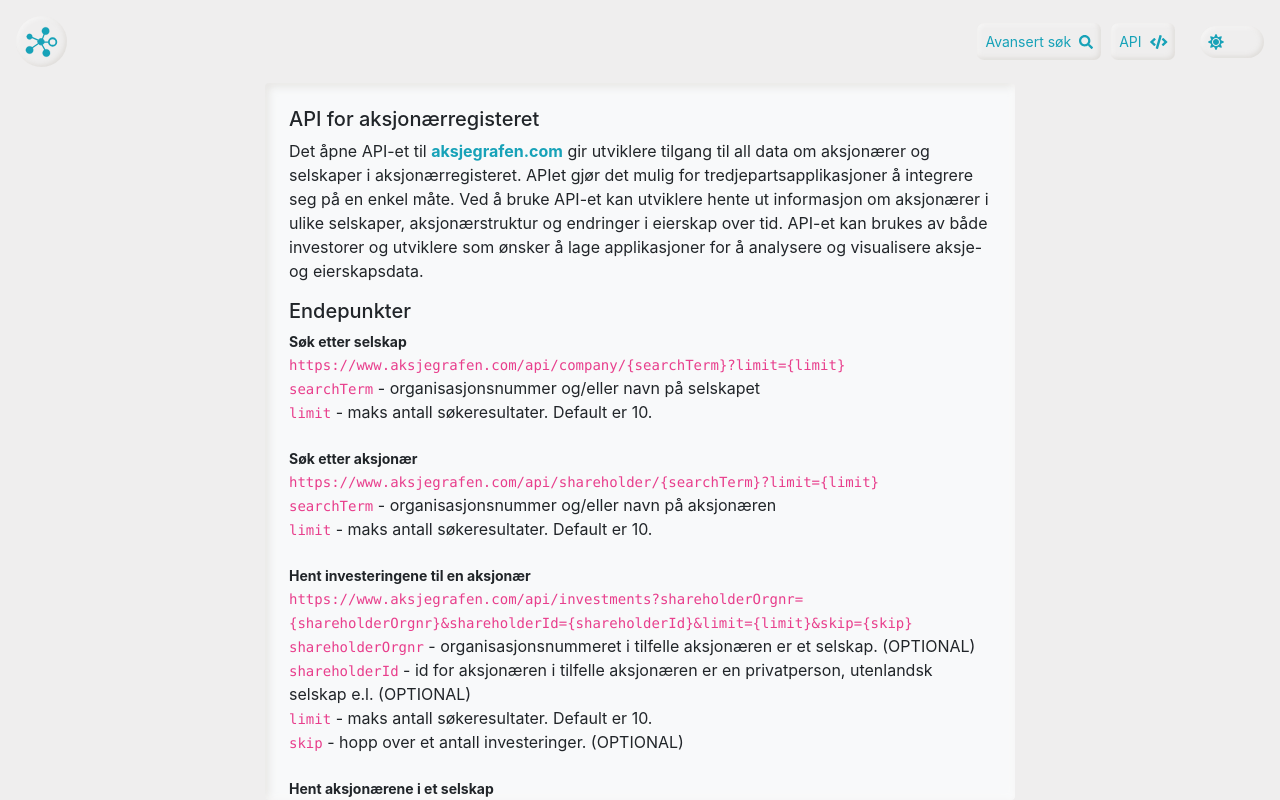
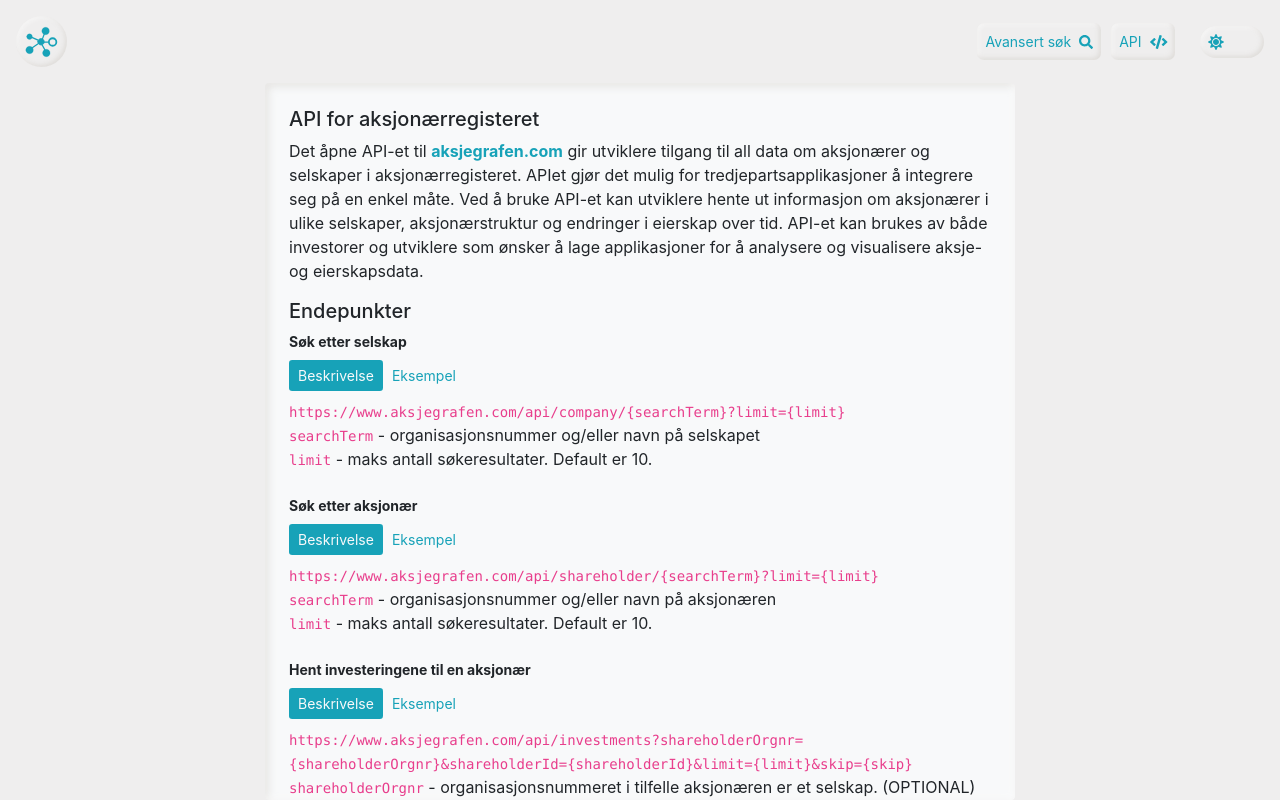
Before and after one commit to nilseng/aksjegrafen, a React (Create React App) app in the folder client/: page /api-docs in a window 1280 px wide. Built offline with nearby package versions, Linux system fonts and the light colour scheme.

Commit message:
feat: API docs examples

```diff
--- a/client/src/components/ApiDocs.tsx
+++ b/client/src/components/ApiDocs.tsx
@@ -30,15 +30,47 @@ export const ApiDocs = () => {
         title={"Søk etter selskap"}
         baseUrl={baseUrl}
         path={"/company"}
-        params={[{ name: "searchTerm", description: "organisasjonsnummer og/eller navn på selskapet" }]}
-        query={[{ name: "limit", description: "maks antall søkeresultater. Default er 10." }]}
+        params={[
+          { name: "searchTerm", example: "Telenor", description: "organisasjonsnummer og/eller navn på selskapet" },
+        ]}
+        query={[{ name: "limit", example: 1, description: "maks antall søkeresultater. Default er 10." }]}
+        exampleResponse={`
+[
+    {
+        "_id": "61229167c79b48b7e3e0bc90",
+        "orgnr": "982463718",
+        "name": "TELENOR ASA",
+        "stocks": 1399458033,
+        "investorCount": { "2019": 39472, "2020": 47080, "2021": 55667 },
+        "investmentCount": { "2019": 36, "2020": 14, "2021": 14 },
+        "shares": { "2019": { "total": 1442458032 }, "2020": { "total": 1399458033 }, "2021": { "total": 1399458033 } }
+    }
+]`}
       />
       <EndpointDescription
         title={"Søk etter aksjonær"}
         baseUrl={baseUrl}
         path={"/shareholder"}
-        params={[{ name: "searchTerm", description: "organisasjonsnummer og/eller navn på aksjonæren" }]}
-        query={[{ name: "limit", description: "maks antall søkeresultater. Default er 10." }]}
+        params={[
+          { name: "searchTerm", example: "Telenor", description: "organisasjonsnummer og/eller navn på aksjonæren" },
+        ]}
+        query={[{ name: "limit", example: 1, description: "maks antall søkeresultater. Default er 10." }]}
+        exampleResponse={`
+[
+    {
+        "_id": "61229192c79b48b7e3e461f2",
+        "id": "TELENOR ASA9824637181331 FORNEBUNOR",
+        "countryCode": "NOR",
+        "kind": 0,
+        "location": "FORNEBU",
+        "name": "TELENOR ASA",
+        "orgnr": "982463718",
+        "yearOfBirth": null,
+        "zipCode": "1331",
+        "investmentCount": { "2019": 36, "2020": 14, "2021": 14 }
+    }
+]
+          `}
       />
       <EndpointDescription
         title={"Hent investeringene til en aksjonær"}
@@ -47,6 +79,7 @@ export const ApiDocs = () => {
         query={[
           {
             name: "shareholderOrgnr",
+            example: "982463718",
             description: "organisasjonsnummeret i tilfelle aksjonæren er et selskap. (OPTIONAL)",
           },
           {
@@ -54,9 +87,32 @@ export const ApiDocs = () => {
             description:
               "id for aksjonæren i tilfelle aksjonæren er en privatperson, utenlandsk selskap e.l. (OPTIONAL)",
           },
-          { name: "limit", description: "maks antall søkeresultater. Default er 10." },
-          { name: "skip", description: "hopp over et antall investeringer. (OPTIONAL)" },
+          { name: "limit", example: 1, description: "maks antall søkeresultater. Default er 10." },
+          { name: "skip", example: 0, description: "hopp over et antall investeringer. (OPTIONAL)" },
         ]}
+        exampleResponse={`
+[
+    {
+        "_id": "627ed35bffdad219a1a401ea",
+        "orgnr": "985173710",
+        "shareHolderId": "TELENOR ASA9824637181331 FORNEBUNOR",
+        "shareholderOrgnr": "982463718",
+        "holdings": {
+            "2019": { "Ordinære aksjer": 659165, "total": 659165 },
+            "2020": { "Ordinære aksjer": 659165, "total": 659165 },
+            "2021": { "Ordinære aksjer": 659165, "total": 659165 }
+        },
+        "investment": {
+            "_id": "61229169c79b48b7e3e103b3",
+            "orgnr": "985173710",
+            "name": "TELENOR MARITIME AS",
+            "stocks": 666294,
+            "investorCount": { "2019": 2, "2020": 2, "2021": 2 },
+            "shares": { "2019": { "total": 666294 }, "2020": { "total": 666294 }, "2021": { "total": 666294 } }
+        }
+    }
+]
+          `}
       />
       <EndpointDescription
         title={"Hent aksjonærene i et selskap"}
@@ -65,11 +121,49 @@ export const ApiDocs = () => {
         query={[
           {
             name: "orgnr",
+            example: "985173710",
             description: "organisasjonsnummeret til selskapet.",
           },
-          { name: "limit", description: "maks antall søkeresultater. Default er 10." },
+          { name: "limit", example: 1, description: "maks antall søkeresultater. Default er 10." },
           { name: "skip", description: "hopp over et antall aksjonærer. (OPTIONAL)" },
         ]}
+        exampleResponse={`
+[
+    {
+        "_id": "627ed35bffdad219a1a401ea",
+        "orgnr": "985173710",
+        "shareHolderId": "TELENOR ASA9824637181331 FORNEBUNOR",
+        "shareholderOrgnr": "982463718",
+        "holdings": {
+            "2019": { "Ordinære aksjer": 659165, "total": 659165 },
+            "2020": { "Ordinære aksjer": 659165, "total": 659165 },
+            "2021": { "Ordinære aksjer": 659165, "total": 659165 }
+        },
+        "investor": {
+            "shareholder": {
+                "_id": "61229192c79b48b7e3e461f2",
+                "id": "TELENOR ASA9824637181331 FORNEBUNOR",
+                "countryCode": "NOR",
+                "kind": 0,
+                "location": "FORNEBU",
+                "name": "TELENOR ASA",
+                "orgnr": "982463718",
+                "yearOfBirth": null,
+                "zipCode": "1331",
+                "investmentCount": { "2019": 36, "2020": 14, "2021": 14 }
+            },
+            "company": {
+                "_id": "61229167c79b48b7e3e0bc90",
+                "orgnr": "982463718",
+                "name": "TELENOR ASA",
+                "stocks": 1399458033,
+                "investorCount": { "2019": 39472, "2020": 47080, "2021": 55667 },
+                "investmentCount": { "2019": 36, "2020": 14, "2021": 14 },
+                "shares": { "2019": { "total": 1442458032 }, "2020": { "total": 1399458033 }, "2021": { "total": 1399458033 } }
+            }
+        }
+    }
+]`}
       />
       <p>
         Har du en tilbakemelding, ønsker om endringer eller annen funksjonalitet? Send en mail til{" "}
--- a/client/src/components/EndpointDescription.tsx
+++ b/client/src/components/EndpointDescription.tsx
@@ -1,19 +1,53 @@
+import { useContext, useState } from "react";
+import { AppContext } from "../AppContext";
 import { buildQuery } from "../utils/buildQuery";
 
 interface IProps {
   title: string;
   baseUrl: string;
   path: string;
-  params?: { name: string; description: string }[];
+  params?: { name: string; description: string; example?: string | number }[];
   query?: {
     name: string;
     description: string;
+    example?: string | number;
   }[];
+  exampleResponse: string;
 }
-export const EndpointDescription = ({ title, baseUrl, path, params, query }: IProps) => {
+export const EndpointDescription = ({ title, baseUrl, path, params, query, exampleResponse }: IProps) => {
+  const { theme } = useContext(AppContext);
+  const [activeTab, setActiveTab] = useState<"description" | "example">("description");
   return (
     <div className="pb-4">
       <p className="small font-weight-bold m-0">{title}</p>
+      <div className="py-2">
+        <button
+          className="btn btn-sm"
+          style={
+            activeTab === "description"
+              ? { backgroundColor: theme.primary, color: theme.backgroundSecondary }
+              : { backgroundColor: theme.backgroundSecondary, color: theme.primary }
+          }
+          onClick={() => setActiveTab("description")}
+        >
+          Beskrivelse
+        </button>
+        {exampleResponse && (
+          <button
+            className="btn btn-sm"
+            style={
+              activeTab === "example"
+                ? { backgroundColor: theme.primary, color: theme.backgroundSecondary }
+                : { backgroundColor: theme.backgroundSecondary, color: theme.primary }
+            }
+            onClick={() => setActiveTab("example")}
+          >
+            Eksempel
+          </button>
+        )}
+      </div>
+      {activeTab === "description" && (
+        <>
           <code>
             {baseUrl}
             {path}
@@ -36,6 +70,31 @@ export const EndpointDescription = ({ title, baseUrl, path, params, query }: IPr
               <code>{name}</code> - {description}
             </p>
           ))}
+        </>
+      )}
+      {exampleResponse && activeTab === "example" && (
+        <>
+          <p className="m-0">
+            <code>
+              {baseUrl}
+              {path}
+              {params ? `${params.map(({ example }) => `/${example}`)}` : ""}
+              {buildQuery(
+                (() => {
+                  const o: { [key: string]: string } = {};
+                  query?.forEach((q) => {
+                    if (q.example) o[q.name] = `${q.example}`;
+                  });
+                  return o;
+                })()
+              )}
+            </code>
+          </p>
+          <code>
+            <pre>{exampleResponse}</pre>
+          </code>
+        </>
+      )}
     </div>
   );
 };
```
Lines whose indentation alone changed are shown as unchanged.
